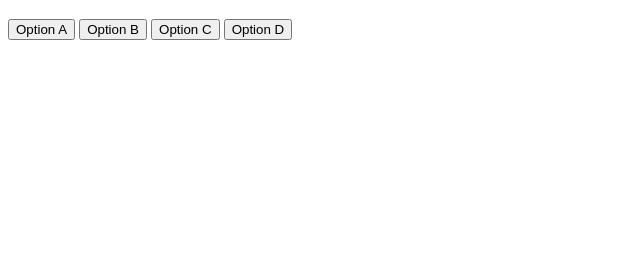
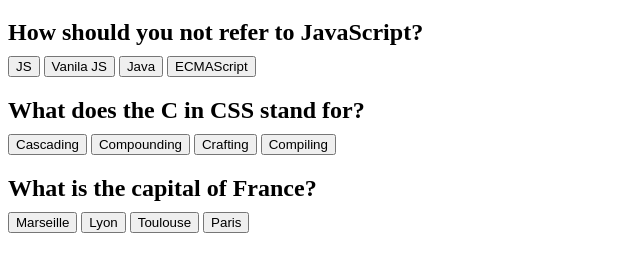
Before and after one commit to Madeline-Cole/guessing-game-2, a plain HTML site: page index.html in a window 1280 px wide. Shown: the part 61-332 px from the top of the page, without its empty margins (0-640 px from the left). Drawn offline with Linux system fonts and the light colour scheme.

Commit message:
Update index.html

```diff
--- a/index.html
+++ b/index.html
@@ -4,12 +4,42 @@
     <meta charset="UTF-8">
     <meta name="viewport" content="width=device-width, initial-scale=1.0">
     <title>Quiz</title>
+    <style>
+       h2 {
+        margin-bottom: 10px;
+       }
+
+    </style>
 </head>
 <body>
     <h1>Quiz</h1>
-    <button id="option-A">Option A</button>
-    <button id="option-B">Option B</button>
-    <button id="option-C">Option C</button>
-    <button id="option-D">Option D</button>
+    <h2>How should you not refer to JavaScript?</h2>
+    <button onclick ="check(this)" class="correct">JS</button>
+    <button onclick ="check(this)">Vanila JS</button>
+    <button onclick ="check(this)">Java</button>
+    <button onclick ="check(this)">ECMAScript</button>
+
+    <h2>What does the C in CSS stand for?</h2>
+    <button onclick ="check(this)" class="correct">Cascading</button>
+    <button onclick ="check(this)">Compounding</button>
+    <button onclick ="check(this)">Crafting</button>
+    <button onclick ="check(this)">Compiling</button>
+
+    <h2>What is the capital of France?</h2>
+    <button id="option-A">Marseille</button>
+    <button id="option-B">Lyon</button>
+    <button id="option-C">Toulouse</button>
+    <button id="option-D">Paris</button>
+
+    <script>
+     function check(button) {
+        if (button.classList.contains("correct"))
+     {
+        button.style.backgroundColor = "green";
+     } else {
+        button.style.backgroundColor = "red";
+     }
+    }
+    </script>
 </body>
 </html>
```
